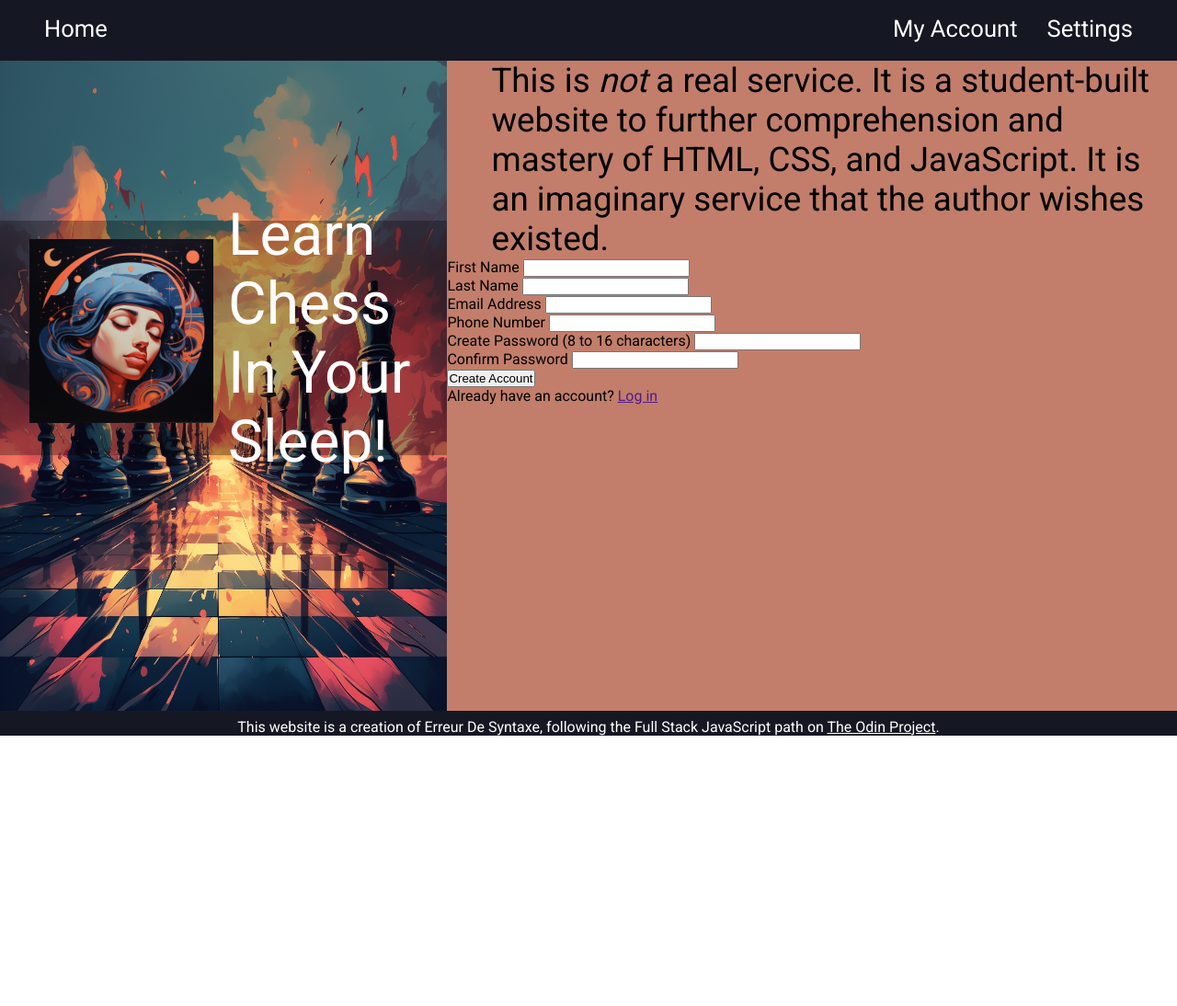
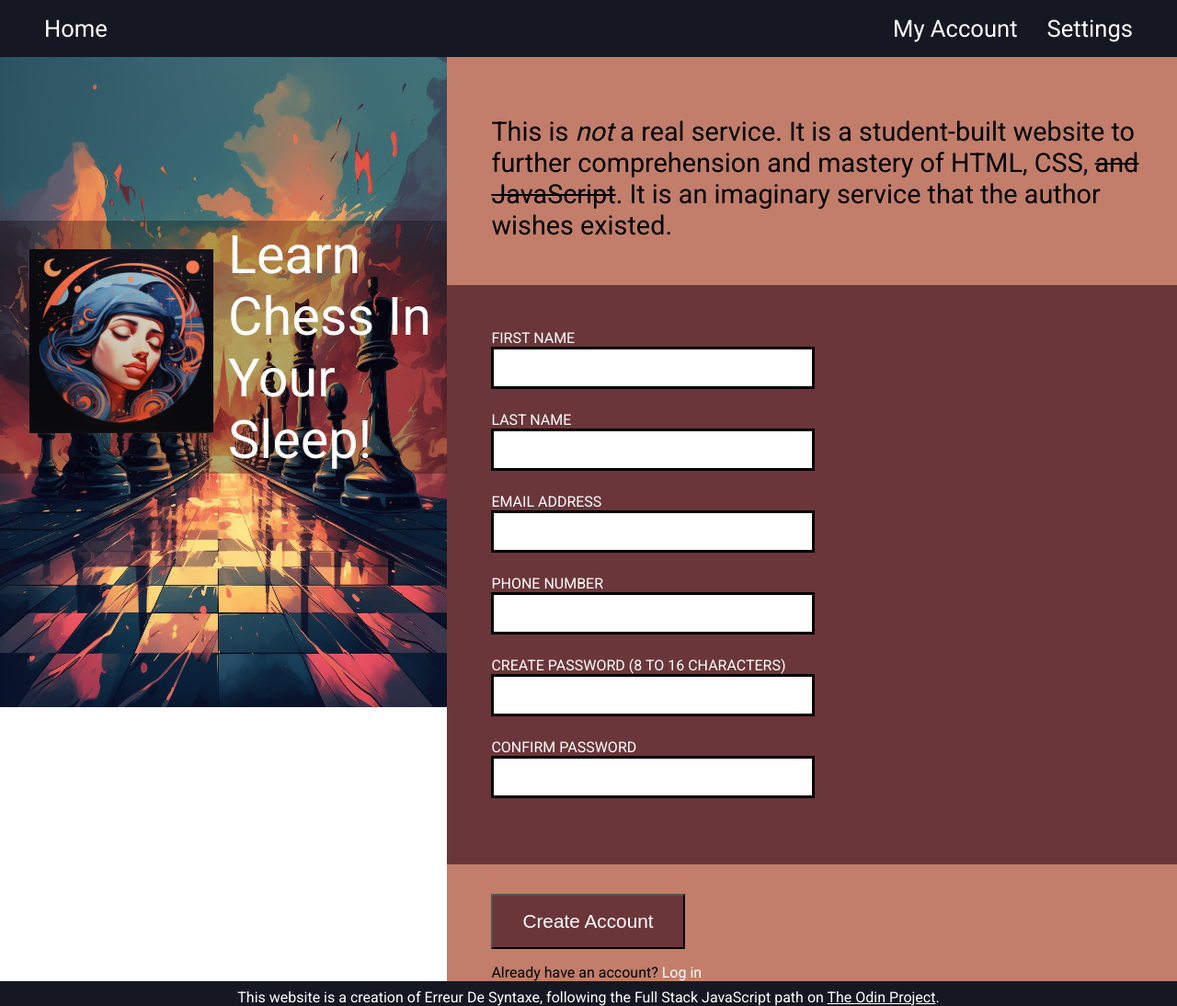
Before and after one commit to ErreurDeSyntaxe/foundations-sign-up-form, a plain HTML site: page index.html in a window 1280 px wide. Shown: the whole page at 92% size. Before the commit the page ends 800 px from the top, so only its background shows below. Drawn offline with Linux system fonts and the light colour scheme.

Commit message:
Style and validate forms

```diff
--- a/index.html
+++ b/index.html
@@ -29,39 +29,41 @@
         <div class="right-content">
             <div class="disclaimer">
                 This is <em>not</em> a real service. It is a student-built website
-                to further comprehension and mastery of HTML, CSS, and JavaScript.
+                to further comprehension and mastery of HTML, CSS, <s>and JavaScript</s>.
                 It is an imaginary service that the author wishes existed.
             </div>
             <div class="my-forms">
-                <form action="" method="">
+                <form action="erreurdesyntaxe.github.io/path" method="post">
                     <ul>
                         <li>
-                            <label for="first_name">First Name</label>
-                            <input type="text" id="first_name" name="first_name" required minlength="2" maxlength="20" pattern="/^[a-z ,.'-]+$/i">
+                            <label for="first_name">First Name</label><br>
+                            <input type="text" id="first_name" name="first_name" required minlength="2" maxlength="20">
                         </li>
                         <li>
-                            <label for="last_name">Last Name</label>
-                            <input type="text" id="last_name" name="last_name" required minlength="2" maxlength="20" pattern="/^[a-z ,.'-]+$/i">
+                            <label for="last_name">Last Name</label><br>
+                            <input type="text" id="last_name" name="last_name" required minlength="2" maxlength="20">
                         </li>
                         <li>
-                            <label for="user_email">Email Address</label>
-                            <input type="email" id="user_email" name="user_email" required minlength="2" maxlength="20">
+                            <label for="user_email">Email Address</label><br>
+                            <input type="email" id="user_email" name="user_email" required minlength="2" maxlength="60">
                         </li>
                         <li>
-                            <label for="telephone">Phone Number</label>
+                            <label for="telephone">Phone Number</label><br>
                             <input type="tel" id="telephone" name="phone_number" pattern="^(\+\d{1,2}\s)?\(?\d{3}\)?[\s.-]\d{3}[\s.-]\d{4}$">
                         </li>
                         <li>
-                            <label for="password1">Create Password (8 to 16 characters)</label>
+                            <label for="password1">Create Password (8 to 16 characters)</label><br>
                             <input type="password" id="password1" name="password1" required minlength="8" maxlength="16">
                         </li>
                         <li>
-                            <label for="password2">Confirm Password</label>
+                            <label for="password2">Confirm Password</label><br>
                             <input type="password" id="password2" name="password2" required minlength="8" maxlength="16">
                         </li>
                     </ul>
-                    <button type="submit" class="submit-button">Create Account</button>
-                    <p>Already have an account? <a href="">Log in</a></p>
+                    <div class="bottom-elem">
+                        <button type="submit" class="submit-button">Create Account</button>
+                        <p>Already have an account? <a href="">Log in</a></p>
+                    </div>
                 </form>
             </div>
         </div>
--- a/style.css
+++ b/style.css
@@ -5,8 +5,9 @@
     --nav-height: 4rem;
     --footer-height: 1.8rem;
     --dark-blue: #151823;
+    --light-taupe: #c27e6a;
+    --garnet: #6b3639;
     --left-side-width: 38vw;
-    --light-taupe: #c27e6a;
     --left-margin: 3rem;
 }
 
@@ -51,7 +52,6 @@ nav {
 /* NAVIGATION BAR STYLING -- END */
 
 /* MAIN STYLING */
-/* MAIN STYLING */
 body {
     display: flex;
     flex-direction: column;
@@ -72,15 +72,14 @@ main {
     }
 }
 
-/* SEMI TRANSPARENT BANNER STYLING */
 .banner {
-    height: 255px;
+    height: 275px;
     width: var(--left-side-width);
     background-color: rgba(0, 0, 0, 0.3);
     display: flex;
     gap: 1rem;
     align-items: center;
-    font-size: 4rem;
+    font-size: calc(2rem + 2vw);
     font-weight: 400;
     color: white;
     position: absolute;
@@ -91,19 +90,76 @@ main {
         margin-left: 2rem;
     }
 }
-/* SEMI TRANSPARENT BANNER STYLING -- END */
 
 .right-content {
     background-color: var(--light-taupe);
 }
 
 .disclaimer {
-    font-size: 2.3rem;
+    font-size: calc(1rem + 1vw);
+    margin-top: calc(3rem + 2vh);
+    margin-right: 10px;
+    margin-bottom: calc(2rem + 2vh);
     margin-left: var(--left-margin);
 }
 
+.my-forms ul {
+    background-color: var(--garnet);
+    padding: calc(2rem + 2vh) 0 calc(2rem + 2vh) var(--left-margin);
+}
 
-/* MAIN STYLING -- END */
+form {
+    /* margin-left: var(--left-margin); */
+    & > ul {
+        list-style: none;
+        color: white;
+        text-transform: uppercase;
+        display: flex;
+        flex-wrap: wrap;
+        & li {
+            margin-right: calc(1rem + 1vw);
+            margin-bottom: calc(1rem + 1vh);
+        }
+    }
+    /* INPUT STYLING */
+    & input {
+        width: calc(300px + 2.9vw);
+        height: 40px;
+        padding-left: 8px;
+        font-size: 2rem;
+        border: 3px solid black;
+    }
+    & input:focus,
+    input:focus-visible {
+        outline: none;
+        border: 3px solid blue;
+        background-color: #6c95b1;
+
+    }
+    & input:user-invalid {
+        border: 3px solid red;
+    }
+    & input:user-valid {
+        border: 3px solid green;
+    }
+    /* INPUT STYLING -- END */
+}
+
+.bottom-elem {
+    margin-left: var(--left-margin);
+    margin-top: 2rem;
+    & button {
+        padding: 1rem 2rem;
+        margin-bottom: 1rem;
+        background-color: var(--garnet);
+        color: white;
+        font-size: 1.3rem;
+    }
+    & a {
+        color: white;
+        text-decoration: none;
+    }
+}
 /* MAIN STYLING -- END */
 
 /* FOOTER STYLING */
```
